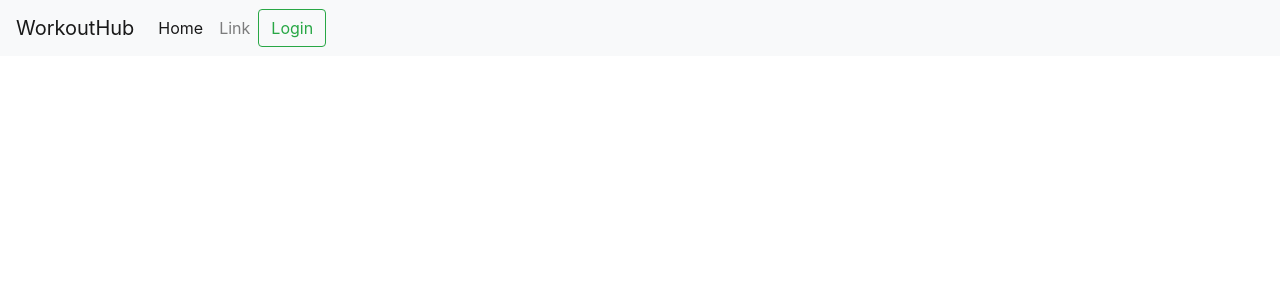
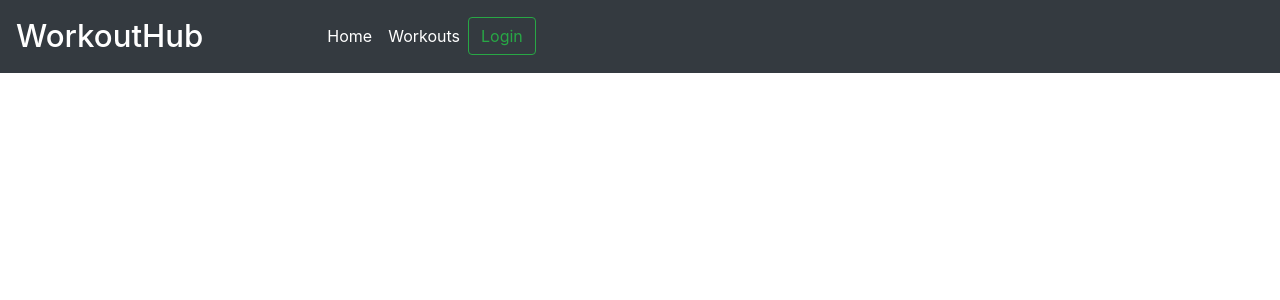
Before and after one commit to darrenrob25/workoutHub-Project, a Flask app: page / in a window 1280 px wide. Shown: the top 300 px of the page. Run offline with Flask 2, Linux system fonts and the light colour scheme; some libraries are stand-ins or nearby versions.

Commit message:
Add: Added to the CSS

```diff
--- a/workouthub/static/css/style.css
+++ b/workouthub/static/css/style.css
@@ -0,0 +1,13 @@
+.navbar-brand{
+    font-size: 1.95rem;
+    font-weight: 500;
+}
+
+.home-link{
+    margin-left: 100px;
+}
+
+
+.login-button{
+    margin-right: 2px;
+}
--- a/workouthub/templates/base.html
+++ b/workouthub/templates/base.html
@@ -9,22 +9,22 @@
 </head>
 <body>
 
-    <div class="navbar navbar-expand-md navbar-light bg-light">
-        <a class="navbar-brand" href="#">WorkoutHub</a>
+    <div class="navbar navbar-expand-md navbar-light bg-dark">
+        <a class="navbar-brand text-white logo-text" href="#">WorkoutHub</a>
         <button class="navbar-toggler" type="button" data-toggle="collapse" data-target="#navbarSupportedContent" aria-controls="navbarSupportedContent" aria-expanded="false" aria-label="Toggle navigation">
             <span class="navbar-toggler-icon"></span>
           </button>
-          <div class="collapse navbar-collapse" id="navbarSupportedContent">
+          <div class="collapse navbar-collapse " id="navbarSupportedContent">
             <ul class="navbar-nav mr-auto">
               <li class="nav-item active">
-                <a class="nav-link" href="#">Home</a>
+                <a class="nav-link text-white home-link" href="#">Home</a>
               </li>
               <li class="nav-item">
-                <a class="nav-link" href="#">Link</a>
+                <a class="nav-link text-white" href="#">Workouts</a>
               </li>
 
               <form class="form-inline my-4 my-lg-0">
-                <button class="btn btn-outline-success my-2 my-sm-0" type="submit">Login</button>
+                <button class="btn btn-outline-success my-2 my-sm-0 login-button" type="submit">Login</button>
               </form>
     </div>
 
```
